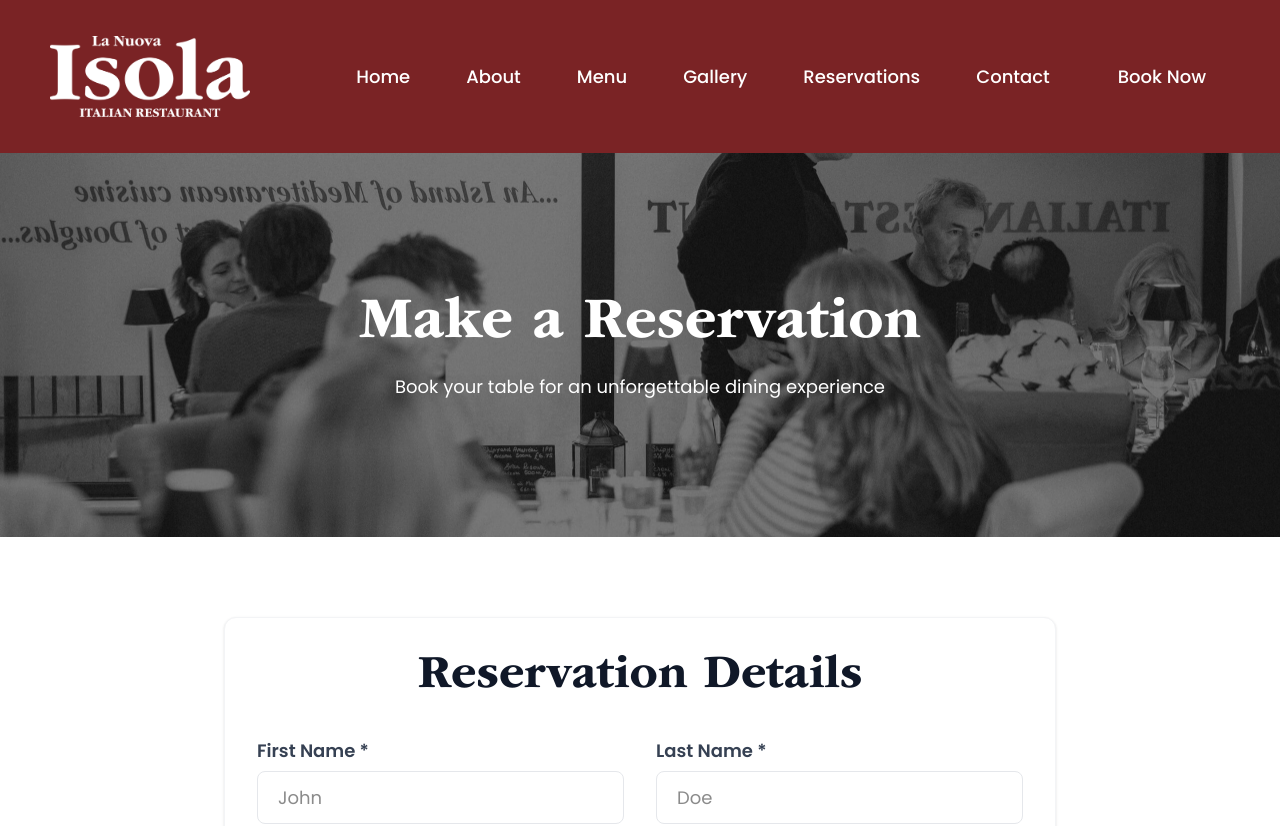
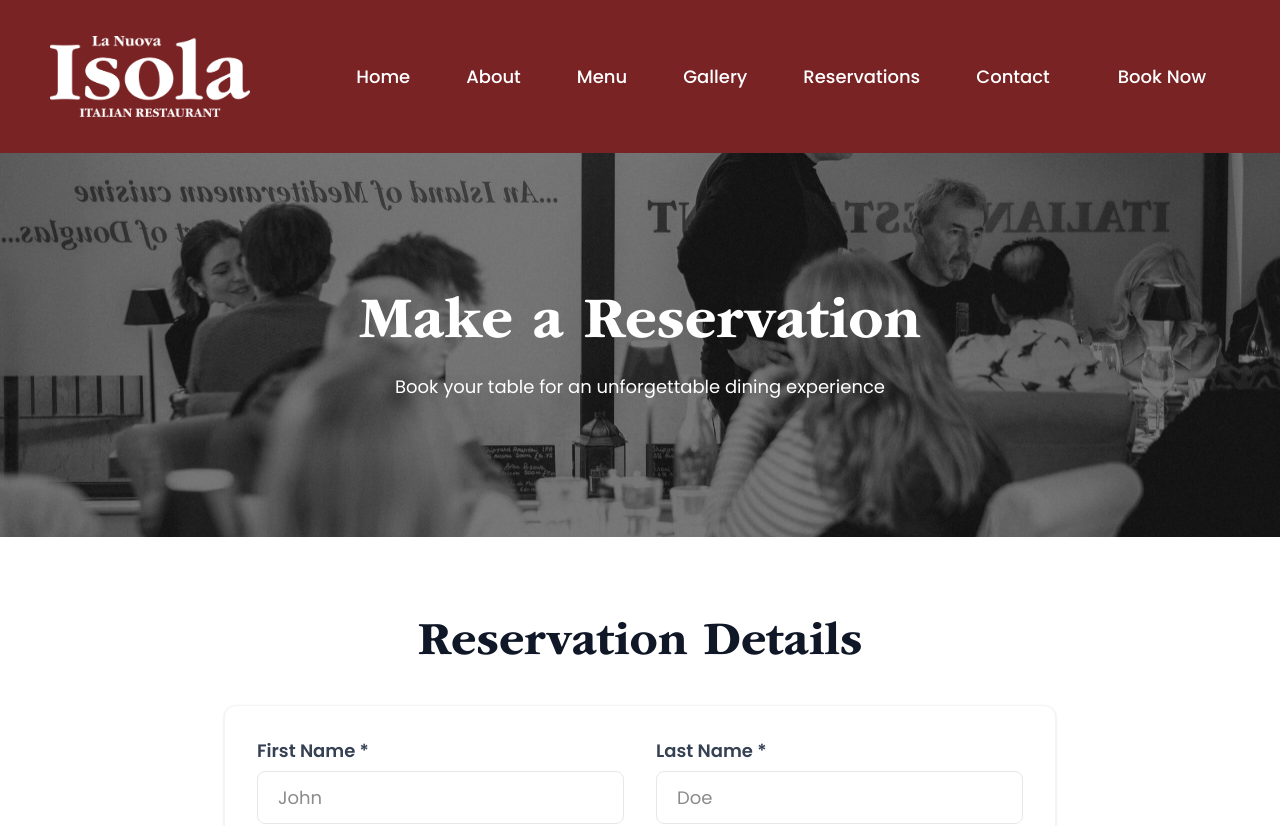
Before and after one commit to LYNKSPortal/la-nuova-isola-iom, a Next.js app: page /reservations in a window 1280 px wide. Shown: the top 826 px of the page. Built offline with nearby package versions, Linux system fonts and the light colour scheme.

Commit message:
Move Reservation Details heading outside the form box

```diff
--- a/src/components/ReservationForm.tsx
+++ b/src/components/ReservationForm.tsx
@@ -104,9 +104,8 @@ export default function ReservationForm() {
       {/* Reservation Form */}
       <section className="py-20 bg-white">
         <div className="max-w-4xl mx-auto px-4 sm:px-6 lg:px-8">
+          <h2 className="font-bold text-gray-900 mb-8 text-center">Reservation Details</h2>
           <div className="bg-white rounded-xl shadow-sm border border-gray-100 p-8">
-            <h2 className="font-bold text-gray-900 mb-8 text-center">Reservation Details</h2>
-
             <form onSubmit={handleSubmit} className="space-y-8">
               <div className="grid grid-cols-1 md:grid-cols-2 gap-8">
                 <div className="space-y-2">
```
